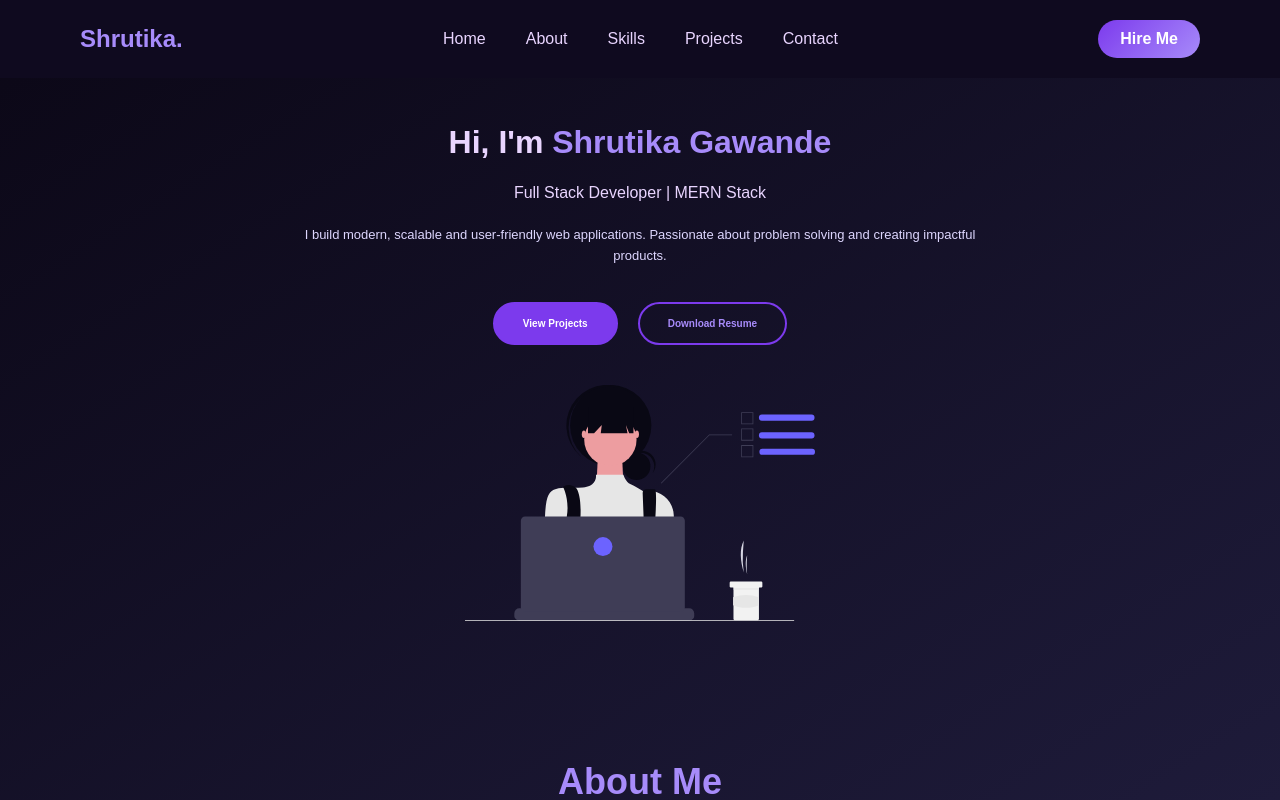
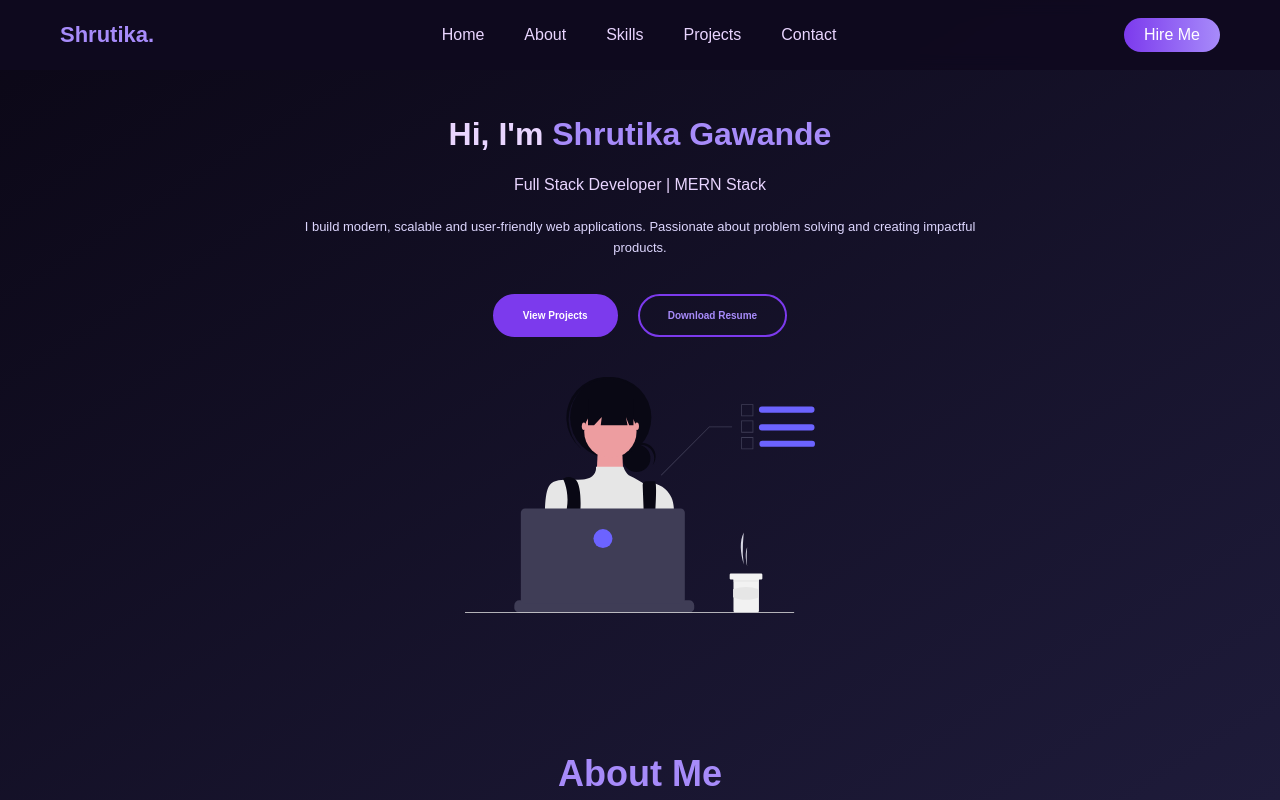
Before and after one commit to shrutika-gawande/Portfolio_SPCL, a React (Vite) app: page / in a window 1280 px wide. Shown: the top 800 px of the page. Built offline with nearby package versions, Linux system fonts and the light colour scheme.

Commit message:
Updated navbar css.

```diff
--- a/src/App.css
+++ b/src/App.css
@@ -16,4 +16,5 @@ html, body {
 #root {
   width: 100%;
   height: 100%;
+  padding-top: 70px;
 }
--- a/src/styles/Navbar.css
+++ b/src/styles/Navbar.css
@@ -1,30 +1,33 @@
 .navbar {
+  position: fixed;
+  top: 0;
+  width: 100%;
+  height: 70px;
+  background: rgba(15, 10, 31, 0.95);
+  backdrop-filter: blur(8px);
   display: flex;
   justify-content: space-between;
   align-items: center;
-  padding: 20px 80px;
-  background-color: #0f0a1f;
-  position: sticky;
-  top: 0;
-  z-index: 100;
+  padding: 0 60px;
+  z-index: 1000;
 }
 
 .logo {
-  font-size: 24px;
+  font-size: 22px;
   font-weight: bold;
   color: #a78bfa;
 }
 
+/* Desktop Links */
 .nav-links {
-  list-style: none;
   display: flex;
   gap: 40px;
+  list-style: none;
 }
 
 .nav-links a {
   text-decoration: none;
   color: #e9d5ff;
-  font-weight: 500;
   transition: 0.3s ease;
 }
 
@@ -32,54 +35,54 @@
   color: #7c3aed;
 }
 
+/* Hire Button */
 .hire-btn {
-  padding: 10px 22px;
-  background: linear-gradient(135deg, #7c3aed, #a78bfa);
+  padding: 8px 20px;
+  background: linear-gradient(to right, #7c3aed, #a78bfa);
+  border-radius: 20px;
+  text-decoration: none;
   color: white;
-  border-radius: 25px;
-  text-decoration: none;
-  font-weight: 600;
-  transition: 0.3s ease;
+  font-weight: 500;
 }
 
-.hire-btn:hover {
-  transform: scale(1.05);
-  box-shadow: 0 0 15px #7c3aed;
+/* Mobile Icon */
+.menu-icon {
+  display: none;
+  font-size: 22px;
+  cursor: pointer;
+  color: #a78bfa;
 }
 
-/* Mobile Menu Icon */
-.menu-icon {
-  display: none;
-  font-size: 24px;
-  color: #a78bfa;
-  cursor: pointer;
-}
+/* MOBILE STYLES */
+@media (max-width: 768px) {
 
-/* Responsive */
-@media (max-width: 768px) {
+  .navbar {
+    padding: 0 20px;
+  }
 
   .menu-icon {
     display: block;
   }
 
+  .hire-btn {
+    display: none;
+  }
+
   .nav-links {
-    position: absolute;
+    position: fixed;
     top: 70px;
     right: -100%;
+    width: 100%;
+    height: calc(100vh - 70px);
+    background: #140f2d;
     flex-direction: column;
-    background: #140f2d;
-    width: 100%;
-    text-align: center;
-    padding: 30px 0;
-    gap: 25px;
+    align-items: center;
+    justify-content: center;
+    gap: 40px;
     transition: 0.4s ease;
   }
 
   .nav-links.active {
     right: 0;
   }
-
-  .hire-btn {
-    display: none;
-  }
 }
```
